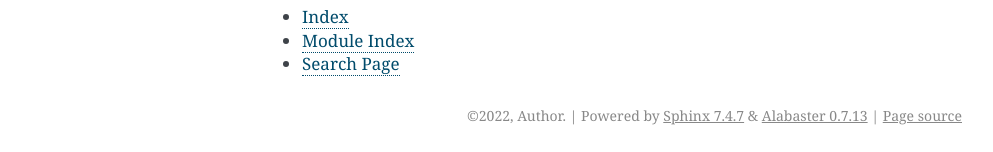
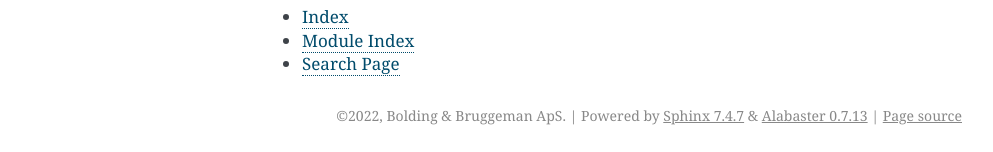
Before and after one commit to BoldingBruggeman/getm-rewrite, a Sphinx documentation site: the page built from python/docs/source/index.rst, in a window 1280 px wide. Shown: the part 797-949 px from the top of the page, without its empty margins (148-1141 px from the left). Built offline with Sphinx 7.4.7, drawn with Linux system fonts in a browser that asks for light colours.

Commit message:
corrected author in sphinx configuration

```diff
--- a/python/docs/source/conf.py
+++ b/python/docs/source/conf.py
@@ -18,8 +18,8 @@
 # -- Project information -----------------------------------------------------
 
 project = 'pygetm'
-copyright = '2022, Author'
-author = 'Author'
+copyright = '2022, Bolding & Bruggeman ApS'
+author = 'Bolding & Bruggeman ApS'
 
 
 # -- General configuration ---------------------------------------------------
```
